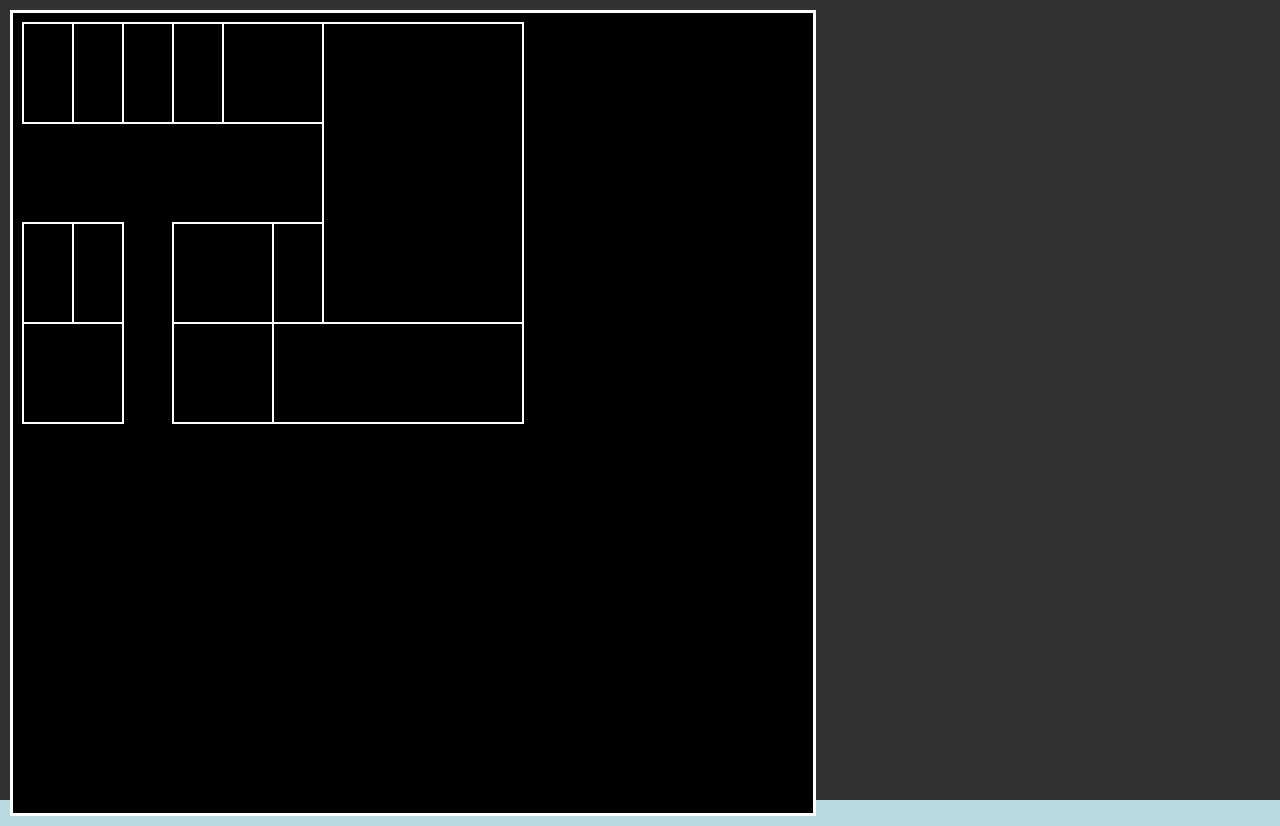
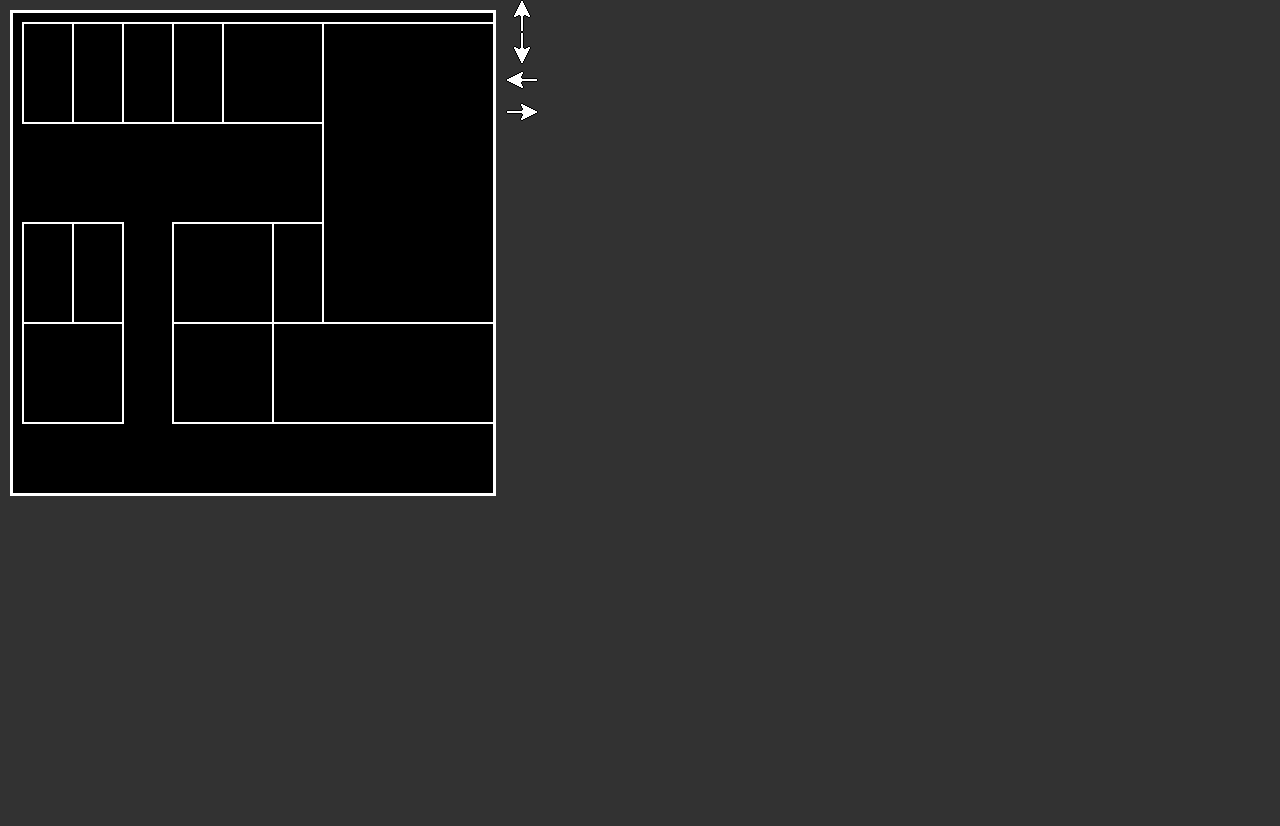
Before and after one commit to Hopson97/Mall-Map-Dashboard, a web app: file public/input-map.html in a window 1280 px wide. Shown: the part 76-902 px from the top of the page. After the commit the page ends 572 px from the top, so only its background shows below. Run offline with its HTML, style and script files only (its server is not run), Linux system fonts and the light colour scheme.

Commit message:
add images for input buttons

```diff
--- a/public/css/main.css
+++ b/public/css/main.css
@@ -99,6 +99,21 @@ main nav a:hover {
     border-radius: 25px;
 }
 
+.arrows img {
+    display: block;
+}
+
+/*
+    map input stuff
+*/
+.input-map-flex {
+    display: flex;
+}
+
+.arrows {
+    color: white;
+}
+
 @media screen and (max-width: 1280px) {
     main nav {
         display: none;
--- a/public/input-map.html
+++ b/public/input-map.html
@@ -23,7 +23,17 @@
         <nav id="navbar"></nav>
         <div class="main-container">
             <div class="main-content">
-                <canvas class="input-canvas" id="map-canvas"></canvas>
+                <div class="map-container">
+                    <div class=input-map-flex>
+                        <canvas class="input-canvas" id="map-canvas"></canvas>
+                        <div class="arrows">
+                            <img src="img/up-arrow.png" id="up-arrow">
+                            <img src="img/down-arrow.png" id="down-arrow">
+                            <img src="img/left-arrow.png" id="left-arrow">
+                            <img src="img/right-arrow.png" id="right-arrow">
+                        </div>
+                    </div>
+                </div>
             </div>
         </div>
     </main>
--- a/public/js/input-map.js
+++ b/public/js/input-map.js
@@ -1,18 +1,16 @@
- "use strict"
-
+"use strict"
 let offsetX = 10;
 let offsetY = 10;
+const PAN_SPEED = 5;
 const keydown = {
     "w": false,
     "a": false,
     "s": false,
     "d": false
 };
-
-const mapData =  {
+const mapData = {
     geometry: []
 }
-
 /**
  * Class to abstract the rendering of the map
  * It uses the offset vector to draw objects in the correct location
@@ -28,7 +26,6 @@ class Renderer {
         this.height = canvas.height;
         this.context = context;
     }
-
     /**
      * Clears the canvas to full black
      */
@@ -36,7 +33,6 @@ class Renderer {
         this.context.fillStyle = "black";
         this.context.fillRect(0, 0, this.width, this.height);
     }
-
     /**
      * Draws a rectangle to the canvas
      * @param {Number} x The world-x coordinate to draw the rectangle to
@@ -47,72 +43,72 @@ class Renderer {
     renderRect(x, y, w, h) {
         this.context.strokeRect(x + offsetX, y + offsetY, w, h);
     }
-}//Class renderer
-
-
+} //Class renderer
 window.addEventListener("load", e => {
     const canvas = document.getElementById("map-canvas");
     const ctx = canvas.getContext("2d");
-
     //Set canvas size based on the size of the device
     if (window.innerWidth >= 1280) {
-        canvas.width = 800;
-        canvas.height = 800;
-    }
-    else {
-        canvas.width = window.innerWidth - window.innerWidth * 0.1;
+        canvas.width  = window.innerHeight * 0.6;
+        canvas.height = window.innerHeight * 0.6;
+    } else {
+        canvas.width = window.innerWidth - window.innerWidth * 0.3;
         canvas.height = canvas.width;
     }
-
     //Setup event listeners
     canvas.addEventListener("click", handleCanvasClick);
     window.addEventListener("keydown", handleKeyDown);
     window.addEventListener("keyup", handleKeyUp);
-
+    document.getElementById("up-arrow")
+        .addEventListener("mousedown", e => {
+            offsetY -= PAN_SPEED
+        });
+    document.getElementById("down-arrow")
+        .addEventListener("mousedown", e => {
+            offsetY += PAN_SPEED
+        });
+    document.getElementById("left-arrow")
+        .addEventListener("mousedown", e => {
+            offsetX -= PAN_SPEED
+        });
+    document.getElementById("right-arrow")
+        .addEventListener("mousedown", e => {
+            offsetX += PAN_SPEED
+        });
     //Begin the main loop
     loop(canvas, ctx);
 });
-
 /**
  * The main loop for drawing the map/ animations
  * @param {Canvas} canvas The canvas to draw onto
  * @param {2DRenderingContext} context The context used for drawing onto the canvas
  */
 function loop(canvas, context) {
-    const renderer      = new Renderer(canvas, context);
-    mapData.geometry    = getRooms();
-
+    const renderer = new Renderer(canvas, context);
+    mapData.geometry = getRooms();
     context.lineWidth = 2;
     context.strokeStyle = "white";
+    window.requestAnimationFrame(mainloop);
 
-    window.requestAnimationFrame(mainloop);
     function mainloop() {
         handleInput();
-
         renderer.clear();
-
         for (const room of mapData.geometry) {
             renderer.renderRect(room.x, room.y, room.width, room.height);
         }
-
-
         context.stroke();
         window.requestAnimationFrame(mainloop);
     }
 }
-
 /**
  * Function for handling keyboard input (if any)
  */
 function handleInput() {
-    const offset = 5;
-    if(keydown["w"]) offsetY -= offset;
-    else if(keydown["s"]) offsetY += offset;
-
-    if(keydown["a"]) offsetX -= offset;
-    else if(keydown["d"]) offsetX += offset;
+    if (keydown["w"]) offsetY -= PAN_SPEED;
+    else if (keydown["s"]) offsetY += PAN_SPEED;
+    if (keydown["a"]) offsetX -= PAN_SPEED;
+    else if (keydown["d"]) offsetX += PAN_SPEED;
 }
-
 /**
  * Handles the click event on the canvas
  * @param {Event} e The click event
@@ -121,14 +117,12 @@ function handleCanvasClick(e) {
     //Convert the browser coordinates to canvas/world coordinates
     const x = e.clientX - e.target.offsetLeft - offsetX;
     const y = e.clientY - e.target.offsetTop - offsetY;
-
     for (const room of mapData.geometry) {
         if (x > room.x && x < room.x + room.width && y > room.y && y < room.y + room.height) {
             console.log(`Room clicked: ${room.id}`);
         }
     }
 }
-
 /**
  * Sets the key down event for the key pressed to true
  * @param {Event} e The key down event
@@ -136,7 +130,6 @@ function handleCanvasClick(e) {
 function handleKeyDown(e) {
     keydown[e.key] = true;
 }
-
 /**
  * Sets the key down event for the key pressed to false
  * @param {Event} e The key down event
```
Also changed, not shown: public/img/down-arrow.png (added), public/img/left-arrow.png (added), public/img/right-arrow.png (added), public/img/up-arrow.png (added).
